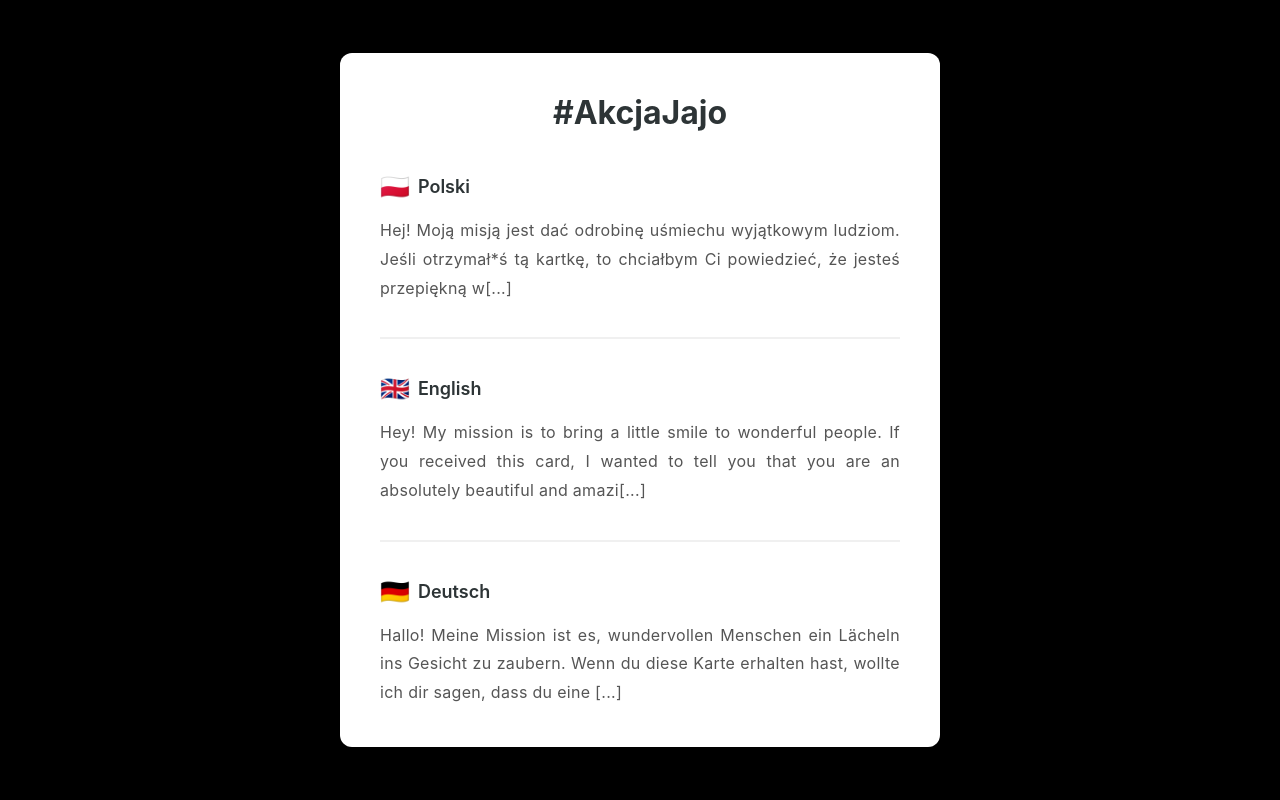
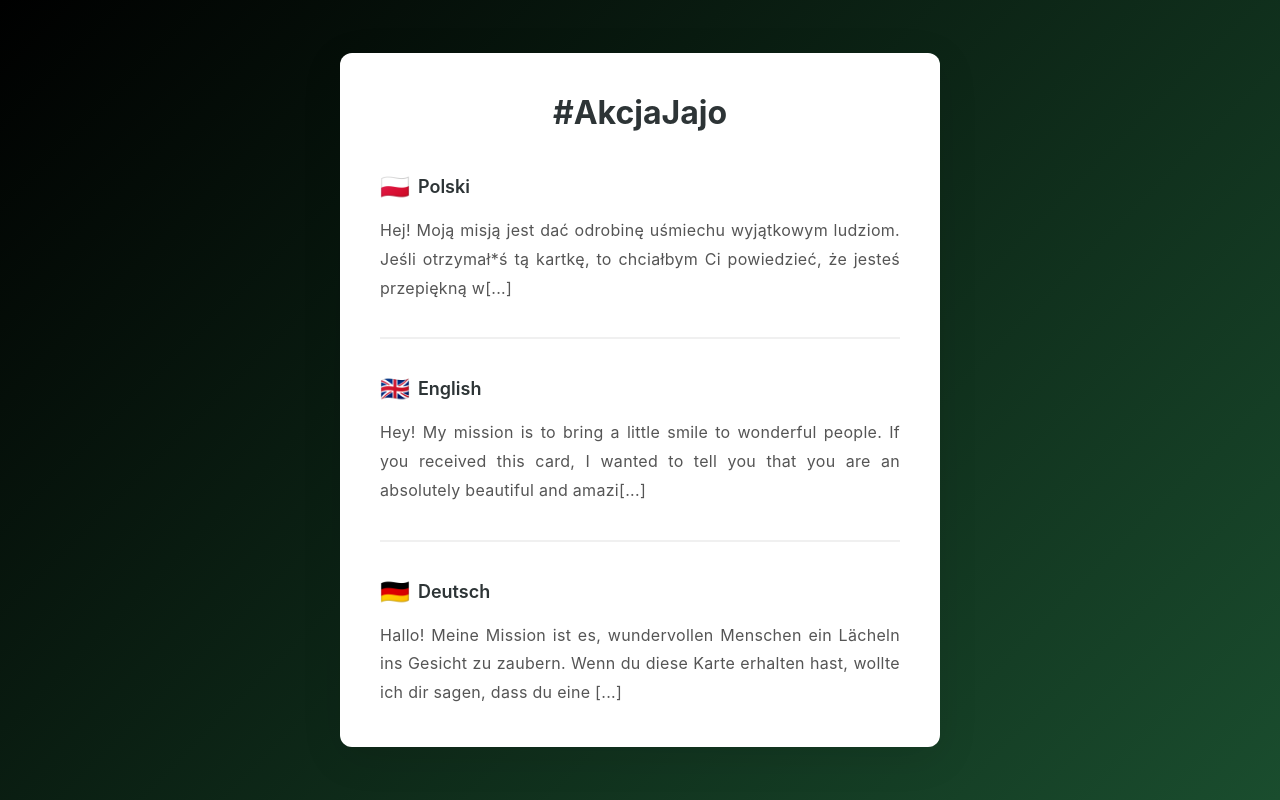
Before and after one commit to AsatruWitch/Akcja-Jajo, a plain HTML site: page index.html in a window 1280 px wide. Drawn offline with Linux system fonts and the light colour scheme.

Commit message:
Zmiana tła na czarno-zielony gradient

```diff
--- a/index.html
+++ b/index.html
@@ -13,7 +13,7 @@
 
         body {
             font-family: -apple-system, BlinkMacSystemFont, 'Segoe UI', Roboto, 'Helvetica Neue', Arial, sans-serif;
-            background: #000000;
+            background: linear-gradient(135deg, #000000 0%, #1a4d2e 100%);
             min-height: 100vh;
             display: flex;
             align-items: center;
```
